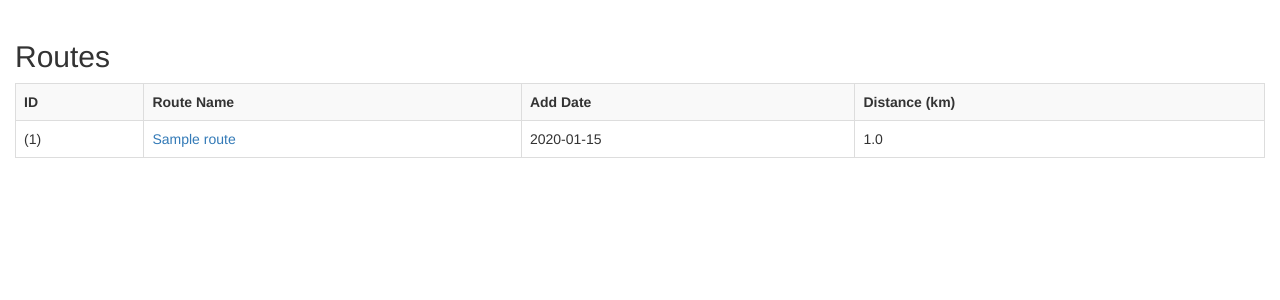
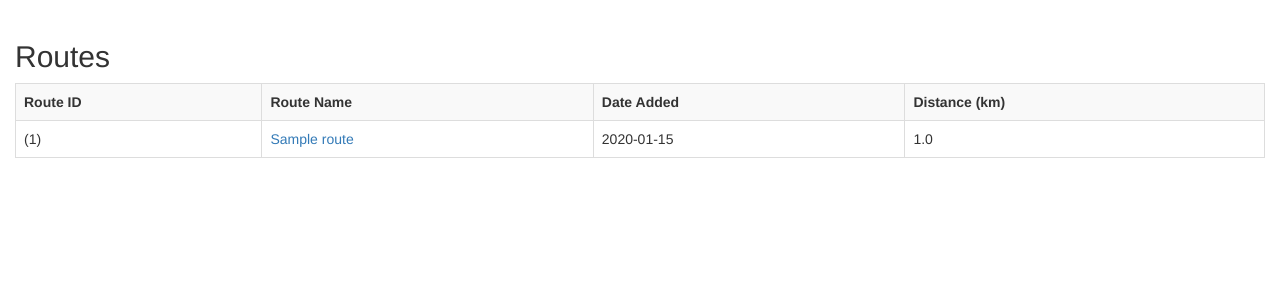
Before and after one commit to bekkam/hackbright-project, a Flask app: page /routes in a window 1280 px wide. Shown: the part 52-352 px from the top of the page. Run offline with Flask 2, Linux system fonts and the light colour scheme; tables that the repository leaves empty hold one stand-in row (values such as "Sample post"); some libraries are stand-ins or nearby versions.

Commit message:
Refactor jijna route and run tables

```diff
--- a/templates/route.html
+++ b/templates/route.html
@@ -31,8 +31,8 @@
             <h4>Route Data</h4>
             <table class="table table-bordered" >
                 <tr>
-                    <th>ID</th>
-                    <th>Add Date (km)</th>
+                    <th>Route ID</th>
+                    <th>Date Added </th>
                     <th>Distance (km)</th>
                 </tr>
                 <tr>
--- a/templates/route_list.html
+++ b/templates/route_list.html
@@ -9,28 +9,8 @@
 <div class="container-fluid">
 
   <h2>Routes</h2>
-  <div class="row">
-      <div class="col-xs-12 col-md-12 col-lg-12">
-          <table class="table table-striped table-bordered">
-              <tr>
-              <th>ID</th>
-              <th>Route Name</th>
-              <th>Add Date</th>
-              <th>Distance (km)</th>
-              <!-- <th>Favorite</th> -->
-              </tr>
 
-              {% for route in routes %}
-                <tr>
-                    <td> ({{ route.route_id }})
-                    <td> <a href="/routes/{{ route.route_id }}">{{ route.route_name }}</td>
-                    <td> {{ route.add_date }}
-                    <td> {{ route.route_distance }}
-                    <!-- <td> {{ route.favorite }} -->
-                </tr>
-              {% endfor %}
-          </table>
-      </div>
-    </div>
+  {% include 'route_table.html' %}
+
 </div>
 {% endblock %}
--- /dev/null
+++ b/templates/route_table.html
@@ -0,0 +1,24 @@
+  <div class="row">
+      <div class="col-xs-12 col-md-12 col-lg-12">
+          <table class="table table-striped table-bordered">
+              <tr>
+              <th>Route ID</th>
+              <th>Route Name</th>
+              <th>Date Added</th>
+              <th>Distance (km)</th>
+              <!-- <th>Favorite</th> -->
+
+              </tr>
+
+              {% for route in routes %}
+                <tr>
+                    <td> ({{ route.route_id }})
+                    <td> <a href="/routes/{{ route.route_id }}">{{ route.route_name }}</td>
+                    <td> {{ route.add_date }}
+                    <td> {{ route.route_distance }}
+                    <!-- <td> {{ route.favorite }} -->
+                </tr>
+              {% endfor %}
+          </table>
+      </div>
+    </div>
--- a/templates/run.html
+++ b/templates/run.html
@@ -26,9 +26,9 @@
 
           <table class="table table-striped table-bordered">
               <tr>
-              <th>Route Name:</th>
-              <th>Date of Run:</th>
-              <th>Distance</th>
+              <th>Route Name</th>
+              <th>Date of Run</th>
+              <th>Distance (km)</th>
               <th>Duration</th>
               </tr>
               <tr>
```
Also changed, not shown: templates/profile.html (+3 -45 lines), templates/run_list.html (+3 -25 lines), templates/run_table.html (added, +22 -0 lines).
